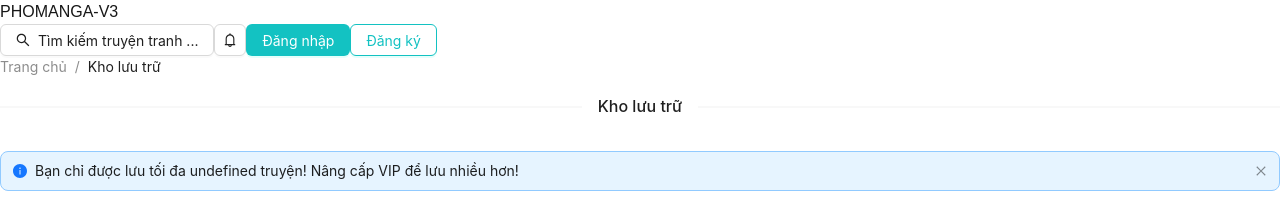
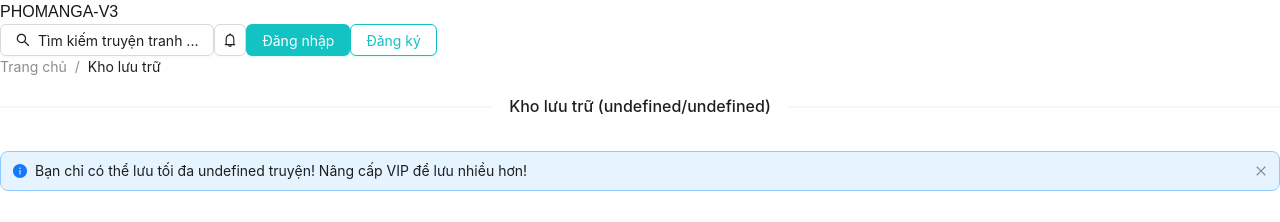
Before and after one commit to phohoccode/phomanga-v3-frontend, a Next.js app: page /kho-luu-tru in a window 1280 px wide. Shown: the top 222 px of the page. Built offline with nearby package versions, Linux system fonts and the light colour scheme; no server answers.

Commit message:
cập nhật giao diện

```diff
--- a/src/app/kho-luu-tru/page.tsx
+++ b/src/app/kho-luu-tru/page.tsx
@@ -10,7 +10,7 @@ import PaginationCT from "@/components/PaginationCT";
 import ButtonDeleteAllComic from "@/components/common/ButtonDeleteAllComic";
 
 const Page = async ({ searchParams }: any) => {
-  const session:any = await auth();
+  const session: any = await auth();
   const params = await searchParams;
   const page = params?.page || 1;
   const pageSize = 24;
@@ -30,7 +30,7 @@ const Page = async ({ searchParams }: any) => {
     <Layout>
       <Breadcrumb items={breakCrumbs} />
 
-      <Divider orientation="center">Kho lưu trữ</Divider>
+      <Divider orientation="center">{`Kho lưu trữ (${totalItems}/${session?.user?.max_stories})`}</Divider>
 
       {items?.length > 0 && (
         <div className="flex justify-end my-8">
@@ -41,7 +41,7 @@ const Page = async ({ searchParams }: any) => {
       <Alert
         type="info"
         showIcon={true}
-        message={`Bạn chỉ được lưu tối đa ${session?.user?.max_stories} truyện! Nâng cấp VIP để lưu nhiều hơn!`}
+        message={`Bạn chỉ có thể lưu tối đa ${session?.user?.max_stories} truyện! Nâng cấp VIP để lưu nhiều hơn!`}
         style={{ margin: "32px 0" }}
         closeIcon
       />
--- a/src/app/layout.tsx
+++ b/src/app/layout.tsx
@@ -17,7 +17,7 @@ const geistMono = Geist_Mono({
 });
 
 export const metadata: Metadata = {
-  title: "Trang chủ",
+  title: "PHOMANGA-V3 - By phohoccode",
   description: "Website đọc truyện tranh online miễn phí",
   icons: {
     icon: "/logo.ico",
--- a/src/components/layout/header/DrawerUser.tsx
+++ b/src/components/layout/header/DrawerUser.tsx
@@ -63,7 +63,7 @@ const DrawerUser = () => {
         ))}
 
         {session?.user?.role === "admin" && (
-          <li>
+          <li onClick={() => dispatch(setShowDrawerUser(false))}>
             <Link
               className="p-2 flex gap-2 h-[36px] items-center text-base hover:bg-slate-100 hover:text-gray-700 rounded-md transition-all"
               href="/bang-dieu-khien"
```
